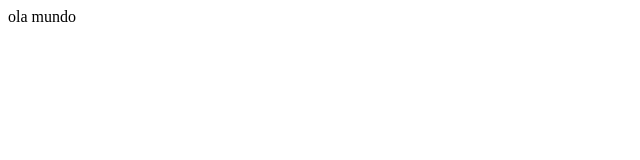
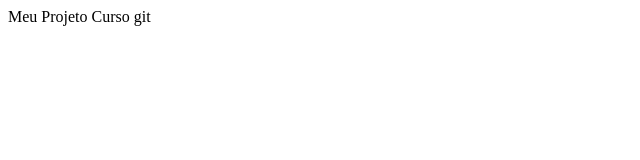
Before and after one commit to oriovaldof/projeto-curso-git, a plain HTML site: page index.html in a window 1280 px wide. Shown: the full height of the page, 0-640 px from the left. Drawn offline with Linux system fonts and the light colour scheme.

Commit message:
adicionando estrutura html

```diff
--- a/index.html
+++ b/index.html
@@ -1,7 +1,11 @@
-<html>
+<!DOCTYPE html>
+<html lang="en">
 <head>
+    <meta charset="UTF-8">
+    <meta name="viewport" content="width=device-width, initial-scale=1.0">
+    <title>Projeto Curso git</title>
 </head>
 <body>
-<p>ola mundo</p>
+    Meu Projeto Curso git
 </body>
 </html>
```
